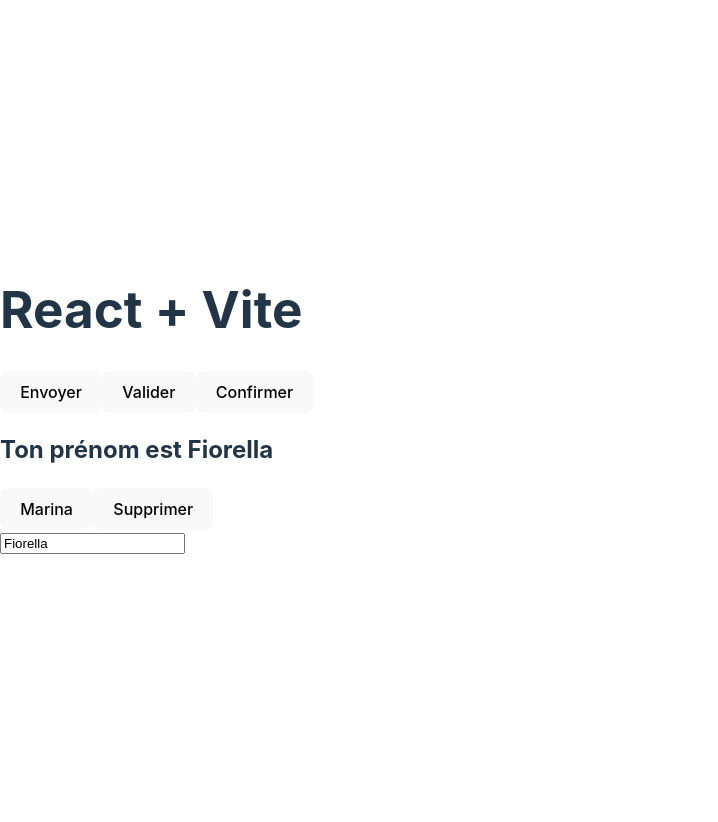
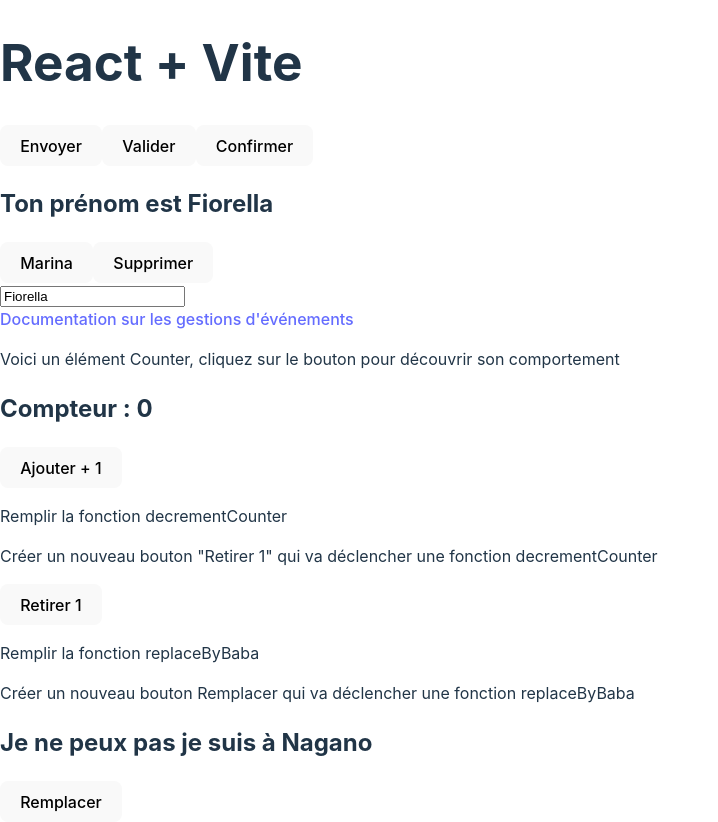
Before and after one commit to matthieumota/react-plb2, a React (Vite) app in the folder 02-vite/: page / in a window 1280 px wide. Shown: the whole page, without its empty margins (0-718 px from the left). Before the commit the page ends 800 px from the top, so only its background shows below. Built offline with nearby package versions, Linux system fonts and the light colour scheme.

Commit message:
Exo state 2

```diff
--- a/02-vite/src/App.jsx
+++ b/02-vite/src/App.jsx
@@ -1,5 +1,6 @@
 import Button from './components/Button'
 import Text from './components/Text'
+import State2 from './exercices/State2'
 
 function App() {
   return (
@@ -9,6 +10,7 @@
       <Button emoji="🐆">Valider</Button>
       <Button>Confirmer</Button>
       <Text />
+      <State2 />
     </div>
   )
 }
--- /dev/null
+++ b/02-vite/src/exercices/State2.jsx
@@ -0,0 +1,53 @@
+import { useState } from 'react';
+
+function State2() {
+  const [counter, setCounter] = useState(0);
+  const [text, setText] = useState('Je ne peux pas je suis à Nagano');
+
+  /**
+   * Incrémente la valeur du compteur du state
+   */
+  const incrementCounter = () => {
+    setCounter(counter + 1);
+  }
+
+  /**
+   * Décrémente la valeur du compteur du state
+   */
+  const decrementCounter = () => {
+    setCounter(counter - 1);
+  }
+
+  /**
+   * Remplace la valeur de text par "Baba"
+   */
+  const replaceByBaba = () => {
+    setText('Baba')
+  }
+
+  return (
+    <div>
+      <div>
+        <a href="https://react.dev/learn/responding-to-events">
+          Documentation sur les gestions d'événements
+        </a>
+        <p>Voici un élément Counter, cliquez sur le bouton pour découvrir son comportement</p>
+        <h2>Compteur : {counter}</h2>
+        <button onClick={incrementCounter}>Ajouter + 1</button>
+      </div>
+      <div>
+        <p>Remplir la fonction decrementCounter</p>
+        <p>Créer un nouveau bouton "Retirer 1" qui va déclencher une fonction decrementCounter</p>
+        <button onClick={decrementCounter}>Retirer 1</button>
+      </div>
+      <div>
+        <p>Remplir la fonction replaceByBaba</p>
+        <p>Créer un nouveau bouton Remplacer qui va déclencher une fonction replaceByBaba</p>
+        <h2>{text}</h2>
+        <button onClick={replaceByBaba}>Remplacer</button>
+      </div>
+    </div>
+  )
+}
+
+export default State2;
```
